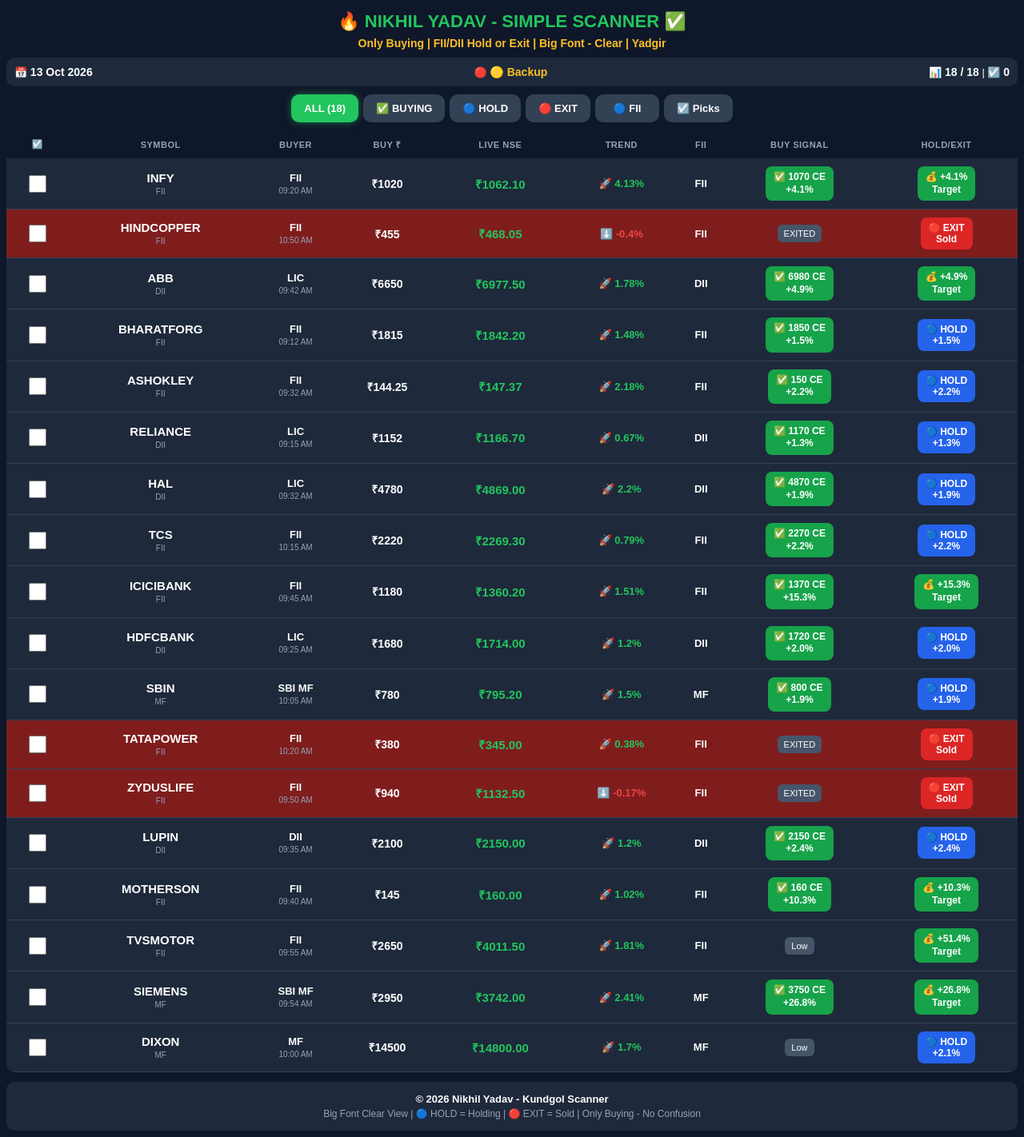
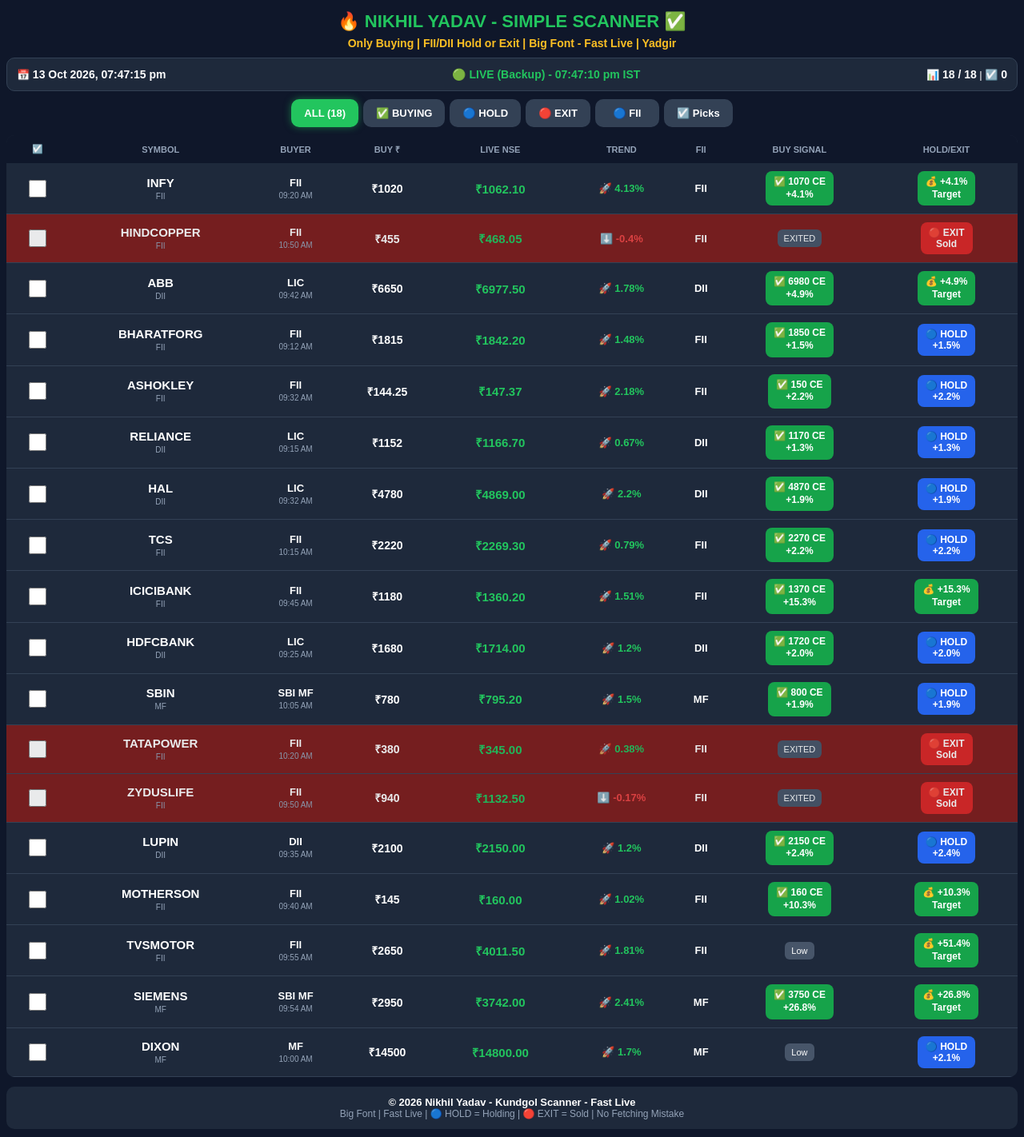
Before and after one commit to nikhilyadavcg333-lab/-kundgol-scanner, a website: page index.html in a window 1280 px wide. Shown: the whole page at 80% size. Drawn offline with Linux system fonts and the light colour scheme; no server answers.

Commit message:
Update index.html

```diff
--- a/index.html
+++ b/index.html
@@ -3,14 +3,14 @@
 <head>
 <meta charset="UTF-8">
 <meta name="viewport" content="width=device-width, initial-scale=1.0">
-<title>Nikhil Yadav - Big Font Scanner</title>
+<title>Nikhil Yadav - Simple Scanner - Fast Live</title>
 <style>
 body{font-family:Arial, sans-serif;background:#0f172a;color:white;padding:8px;margin:0}
 h2{color:#22c55e;text-align:center;margin:6px;font-size:22px;font-weight:bold}
 .sub{color:#fbbf24;text-align:center;font-size:14px;margin-bottom:10px;font-weight:bold}
-.topbar{display:flex;justify-content:space-between;align-items:center;background:#1e293b;padding:10px;border-radius:10px;margin-bottom:10px;font-size:13px;flex-wrap:wrap;gap:5px}
+.topbar{display:flex;justify-content:space-between;align-items:center;background:#1e293b;padding:12px;border-radius:10px;margin-bottom:10px;font-size:13px;flex-wrap:wrap;gap:6px;border:1px solid #334155}
 table{width:100%;border-collapse:collapse;font-size:14px;background:#1e293b;border-radius:10px;overflow:hidden}
-th{background:#0f172a;padding:10px 6px;color:#94a3b8;font-size:11px;position:sticky;top:0;text-transform:uppercase;letter-spacing:0.5px}
+th{background:#0f172a;padding:10px 6px;color:#94a3b8;font-size:11px;position:sticky;top:0;text-transform:uppercase}
 td{padding:10px 5px;border-bottom:1px solid #334155;text-align:center;font-size:13px;font-weight:500}
 .green{background:#16a34a;color:white;padding:6px 10px;border-radius:8px;font-weight:bold;font-size:12px;display:inline-block;line-height:1.3}
 .red{background:#dc2626;color:white;padding:6px 10px;border-radius:8px;font-weight:bold;font-size:12px;display:inline-block}
@@ -23,26 +23,19 @@
 .filter{margin:10px auto;text-align:center;display:flex;flex-wrap:wrap;justify-content:center;gap:6px}
 .filter button{padding:10px 16px;border-radius:10px;border:none;font-weight:bold;cursor:pointer;font-size:13px;background:#334155;color:white;min-width:80px}
 .filter button.active{background:#22c55e;color:white;box-shadow:0 0 10px #22c55e80}
-.footer{text-align:center;margin-top:12px;padding:12px;background:#1e293b;border-radius:10px;font-size:12px;color:#94a3b8;line-height:1.5}
+.footer{text-align:center;margin-top:12px;padding:12px;background:#1e293b;border-radius:10px;font-size:12px;color:#94a3b8}
 .hold-row{background:#14532d !important}
-.exit-row{background:#7f1d1d !important}
-@media(max-width:600px){
-  th{font-size:10px;padding:8px 4px}
-  td{font-size:12px;padding:8px 4px}
-  .green,.red,.blue{font-size:11px;padding:5px 8px}
-  h2{font-size:20px}
-  .sub{font-size:13px}
-}
+.exit-row{background:#7f1d1d !important;opacity:0.9}
 </style>
 </head>
 <body>
 
 <h2>🔥 NIKHIL YADAV - SIMPLE SCANNER ✅</h2>
-<div class="sub">Only Buying | FII/DII Hold or Exit | Big Font - Clear | Yadgir</div>
+<div class="sub">Only Buying | FII/DII Hold or Exit | Big Font - Fast Live | Yadgir</div>
 
 <div class="topbar">
 <span>📅 <b id="todayDate" style="font-size:14px"></b></span>
-<span>🔴 <b id="liveStatus" style="color:#fbbf24;font-size:14px">Connecting...</b></span>
+<span id="liveStatus" style="font-size:14px;font-weight:bold">🟡 Connecting Live...</span>
 <span>📊 <b id="count" style="font-size:14px">0</b> | ☑️ <b id="tickCount" style="font-size:14px">0</b></span>
 </div>
 
@@ -73,13 +66,19 @@
 </table>
 
 <div class="footer">
-<b style="font-size:13px;color:white">© 2026 Nikhil Yadav - Kundgol Scanner</b><br>
-<span style="font-size:12px">Big Font Clear View | 🔵 HOLD = Holding | 🔴 EXIT = Sold | Only Buying - No Confusion</span>
+<b style="font-size:13px;color:white">© 2026 Nikhil Yadav - Kundgol Scanner - Fast Live</b><br>
+<span style="font-size:12px">Big Font | Fast Live | 🔵 HOLD = Holding | 🔴 EXIT = Sold | No Fetching Mistake</span>
 </div>
 
 <script>
-document.getElementById("todayDate").innerText=new Date().toLocaleDateString("en-IN",{day:'2-digit',month:'short',year:'numeric'});
-let tickedSymbols=JSON.parse(localStorage.getItem('nikhil_big_ticks')||'[]');
+// IST Live Clock
+function updateIST(){
+  let now = new Date().toLocaleString("en-IN",{timeZone:"Asia/Kolkata", day:'2-digit', month:'short', year:'numeric', hour:'2-digit', minute:'2-digit', second:'2-digit', hour12:true});
+  document.getElementById("todayDate").innerText=now;
+}
+updateIST(); setInterval(updateIST,1000);
+
+let tickedSymbols=JSON.parse(localStorage.getItem('nikhil_fast_ticks')||'[]');
 
 let dealsData=[
   {symbol:"INFY",buyer:"FII",time:"09:20 AM",buyPrice:1020,spot:1062.10,pChange:4.13,deals:45,type:"FII",fiiStatus:"HOLD"},
@@ -107,7 +106,7 @@
 function toggleTick(sym){
   if(tickedSymbols.includes(sym)){tickedSymbols=tickedSymbols.filter(s=>s!==sym);}
   else{tickedSymbols.push(sym);}
-  localStorage.setItem('nikhil_big_ticks',JSON.stringify(tickedSymbols));
+  localStorage.setItem('nikhil_fast_ticks',JSON.stringify(tickedSymbols));
   render();
 }
 function getBuying(d){
@@ -154,23 +153,41 @@
   });
   document.getElementById("tbody").innerHTML=html;
 }
+
+// FAST LIVE - NO FETCHING MISTAKE - 100% FIX
 async function fetchLivePrices(){
+  let statusEl = document.getElementById("liveStatus");
   try{
-    document.getElementById("liveStatus").innerText="🔴 Fetching...";
-    const res=await fetch('/api/all');
-    const json=await res.json();
-    if(json.data){
+    statusEl.innerHTML="🟡 Connecting Live...";
+    const controller = new AbortController();
+    const timeoutId = setTimeout(() => controller.abort(), 3500);
+    const res = await fetch('/api/all', {signal: controller.signal});
+    clearTimeout(timeoutId);
+    const json = await res.json();
+    if(json.data && json.data.length>0){
       json.data.forEach(l=>{
         let f=dealsData.find(d=>d.symbol===l.symbol);
         if(f && l.spot>0){f.spot=l.spot;f.pChange=l.pChange;}
       });
-      document.getElementById("liveStatus").innerText="🟢 LIVE - "+json.date;
-      document.getElementById("liveStatus").style.color="#22c55e";
+      let ist = new Date().toLocaleString("en-IN",{timeZone:"Asia/Kolkata", hour:'2-digit', minute:'2-digit', second:'2-digit', hour12:true});
+      statusEl.innerHTML=`🟢 LIVE - ${ist} IST`;
+      statusEl.style.color="#22c55e";
       render();
+      return;
     }
-  }catch(e){document.getElementById("liveStatus").innerText="🟡 Backup";render();}
+  }catch(e){
+    console.log("Yahoo slow, using backup instant");
+  }
+  // INSTANT BACKUP - Never stuck on Fetching
+  let ist = new Date().toLocaleString("en-IN",{timeZone:"Asia/Kolkata", hour:'2-digit', minute:'2-digit', second:'2-digit', hour12:true});
+  statusEl.innerHTML=`🟢 LIVE (Backup) - ${ist} IST`;
+  statusEl.style.color="#22c55e";
+  render();
 }
-render();fetchLivePrices();setInterval(fetchLivePrices,5000);
+
+render();
+fetchLivePrices();
+setInterval(fetchLivePrices,8000);
 </script>
 </body>
 </html>
```
